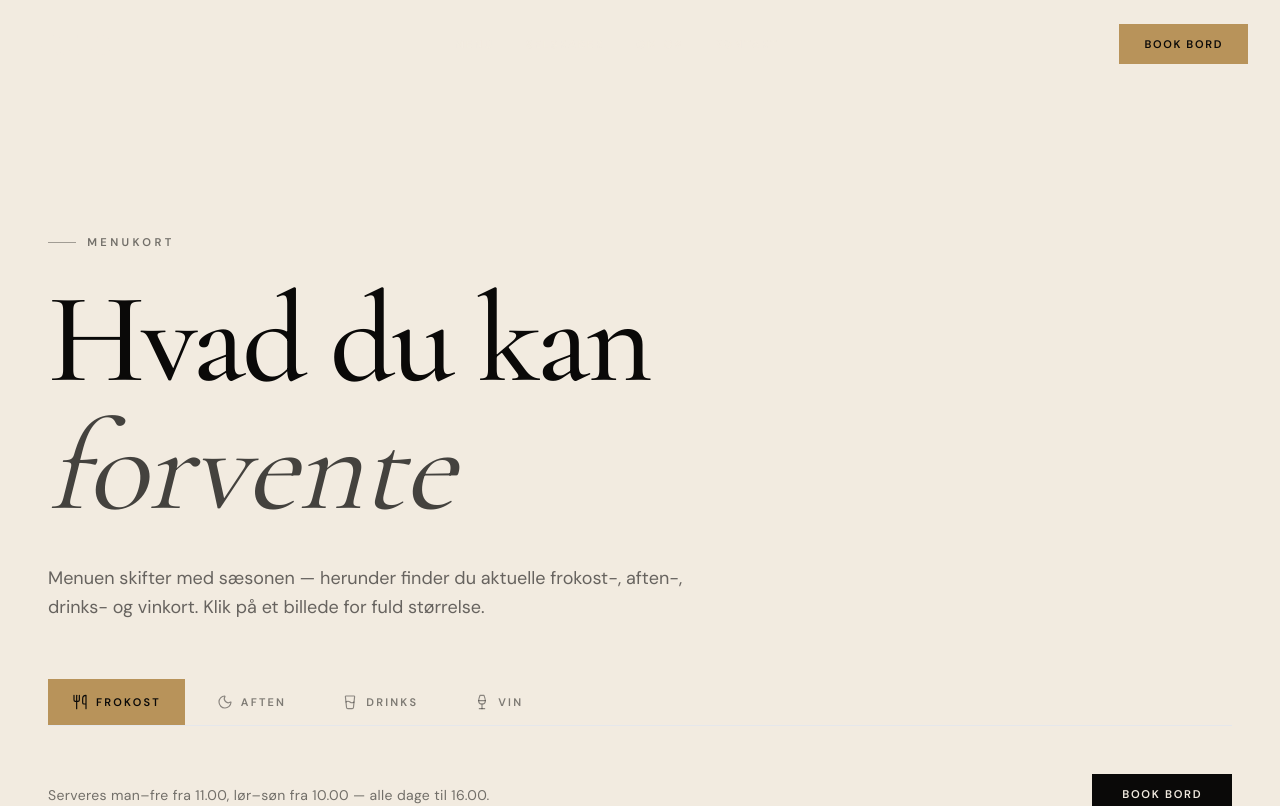
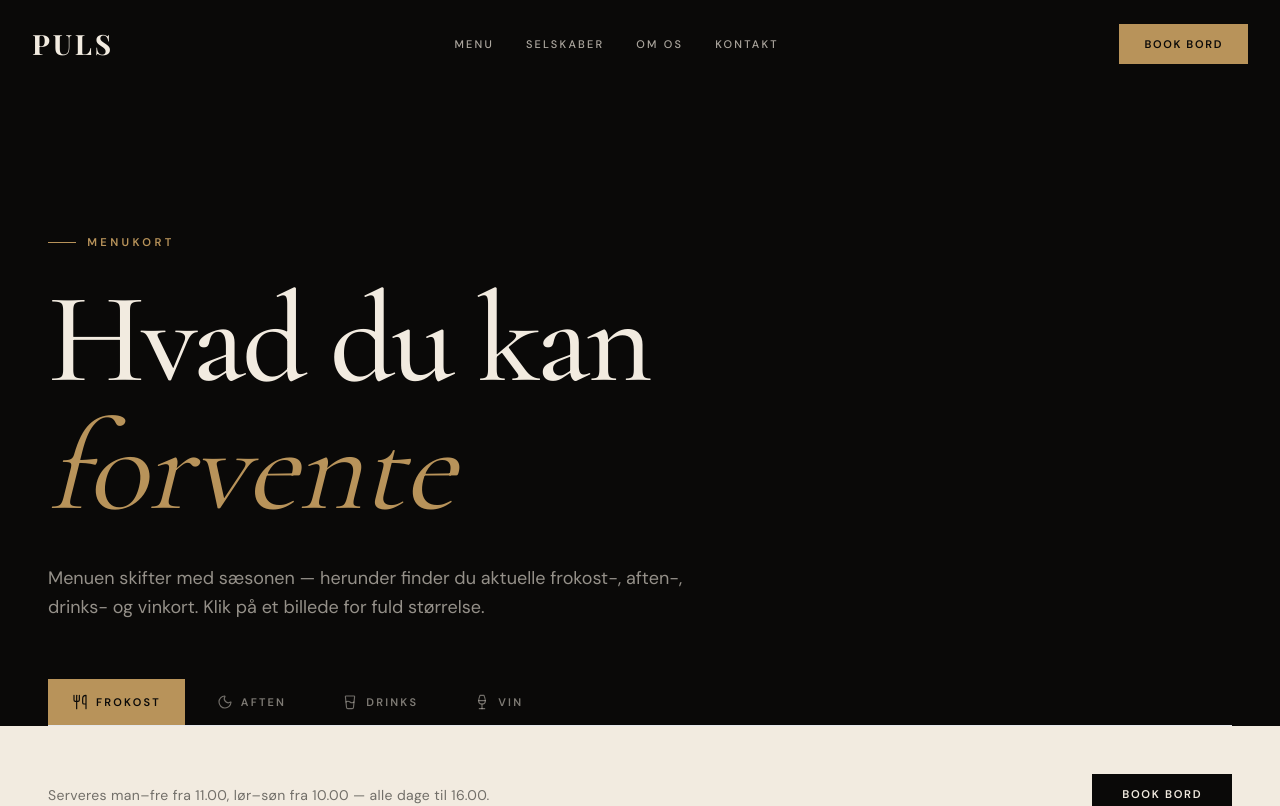
Before and after one commit to tboy46156/puls-kitchen-bar-hjemmeside, a Next.js app: page /menu in a window 1280 px wide. Shown: the top 806 px of the page. Built offline with nearby package versions, Linux system fonts and the light colour scheme.

Commit message:
style: transform menu page to premium dark theme, highlight gold accents, and clean up home page components

```diff
--- a/app/menu/MenuPageClient.tsx
+++ b/app/menu/MenuPageClient.tsx
@@ -53,25 +53,25 @@ export default function MenuPageClient() {
 
   return (
     <>
-      <section className="pt-44 md:pt-56 pb-0 bg-ivory text-obsidian">
+      <section className="pt-44 md:pt-56 pb-0 bg-obsidian text-ivory">
         <div className="container-max">
-          <FadeIn><p className="eyebrow !text-obsidian/55 [&::before]:bg-obsidian/35">Menukort</p></FadeIn>
+          <FadeIn><p className="eyebrow">Menukort</p></FadeIn>
           <FadeIn delay={0.05}>
-            <h1 className="display-hero mt-6 text-6xl md:text-8xl lg:text-9xl max-w-[16ch]">
+            <h1 className="display-hero mt-6 text-6xl md:text-8xl lg:text-9xl max-w-[16ch] text-ivory">
               Hvad du kan{" "}
-              <span className="italic-display font-[400] normal-case text-obsidian/75">
+              <span className="italic-display font-[400] normal-case text-gold">
                 forvente
               </span>
             </h1>
           </FadeIn>
           <FadeIn delay={0.1}>
-            <p className="mt-8 text-lg text-obsidian/60 max-w-2xl leading-relaxed">
+            <p className="mt-8 text-lg text-ivory/60 max-w-2xl leading-relaxed">
               Menuen skifter med sæsonen — herunder finder du aktuelle frokost-,
               aften-, drinks- og vinkort. Klik på et billede for fuld størrelse.
             </p>
           </FadeIn>
           <FadeIn delay={0.18}>
-            <div className="mt-14 border-b border-obsidian/12">
+            <div className="mt-14 border-b border-ivory/12">
               <MenuTabs tabs={tabs} selected={selected} setSelected={setSelected} />
             </div>
           </FadeIn>
--- a/app/page.tsx
+++ b/app/page.tsx
@@ -20,7 +20,6 @@ export default function Home() {
       <DishesSection />
       <EventsTeaserSection />
       <SignatureGrid />
-      <BrunchSection />
       <BarSection />
       <Testimonials />
       <EventsSection />
--- a/components/ui/tabs-1.tsx
+++ b/components/ui/tabs-1.tsx
@@ -32,7 +32,7 @@ export function MenuTabs({ tabs, selected, setSelected }: MenuTabsProps) {
             className={clsx(
               "relative group flex items-center gap-2.5 px-5 py-3 md:px-6 md:py-3.5",
               "focus-visible:outline-none focus-visible:ring-2 focus-visible:ring-gold transition-colors",
-              isActive ? "text-obsidian" : "text-obsidian/50 hover:text-obsidian/75"
+              isActive ? "text-obsidian" : "text-ivory/50 hover:text-ivory/80"
             )}
           >
             {isActive && (
@@ -48,7 +48,7 @@ export function MenuTabs({ tabs, selected, setSelected }: MenuTabsProps) {
                 strokeWidth={1.75}
                 className={clsx(
                   "transition-colors",
-                  isActive ? "text-obsidian" : "text-obsidian/45 group-hover:text-obsidian/70"
+                  isActive ? "text-obsidian" : "text-ivory/45 group-hover:text-ivory/70"
                 )}
               />
               <span className="font-sans font-semibold uppercase tracking-[0.2em] text-[11px]">
```
